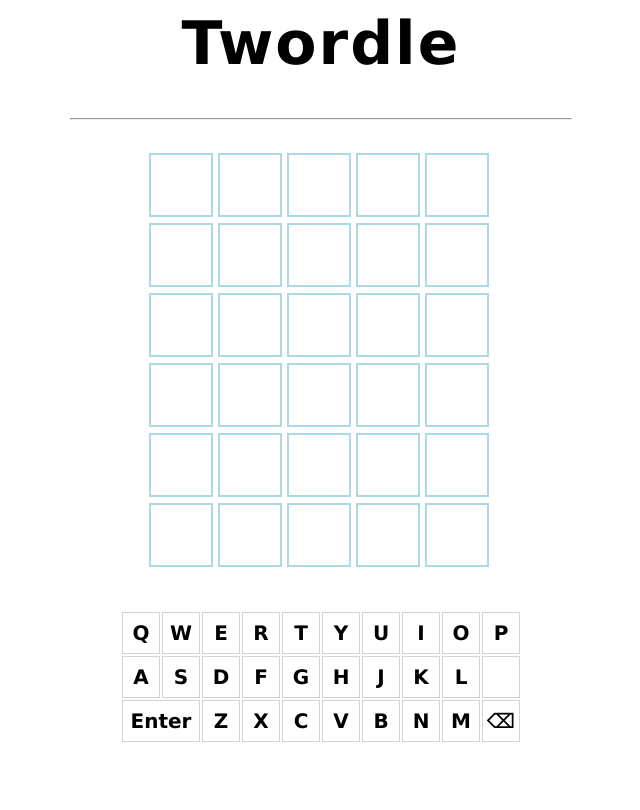
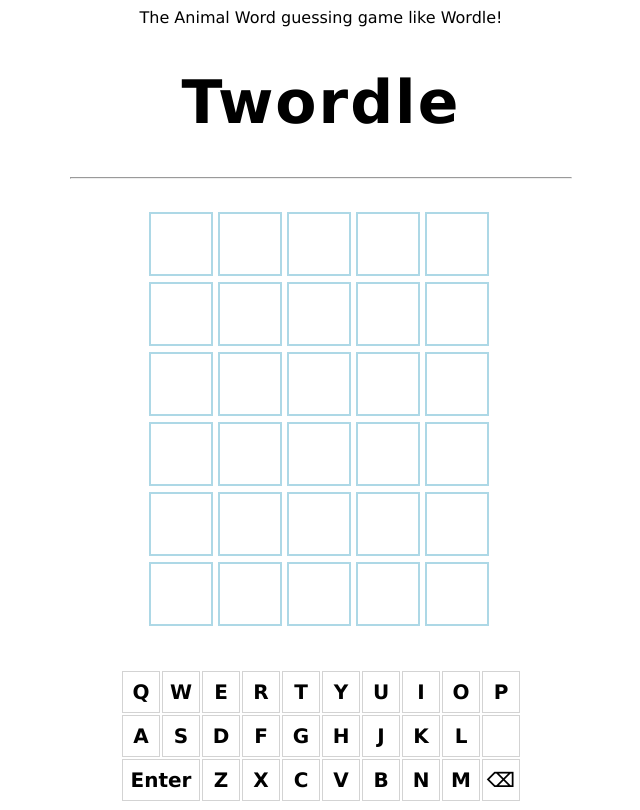
Before and after one commit to OGTom11/twordle.github.io, a plain HTML site: page index.html in a window 1280 px wide. Shown: the whole page, without its empty margins (319-959 px from the left). Drawn offline with Linux system fonts and the light colour scheme.

Commit message:
Update index.html

```diff
--- a/index.html
+++ b/index.html
@@ -5,7 +5,8 @@
         <script async src="https://pagead2.googlesyndication.com/pagead/js/adsbygoogle.js?client=ca-pub-6796867569103350"
      crossorigin="anonymous"></script>
 
-        <title>Twordle</title>
+        <title>Twordle V1</title>
+        <header>The Animal Word guessing game like Wordle!</header>
         <meta charset="UTF-8">
         <meta name="viewport" content="width=device-width, initial-scale = 1.0">
 
```
